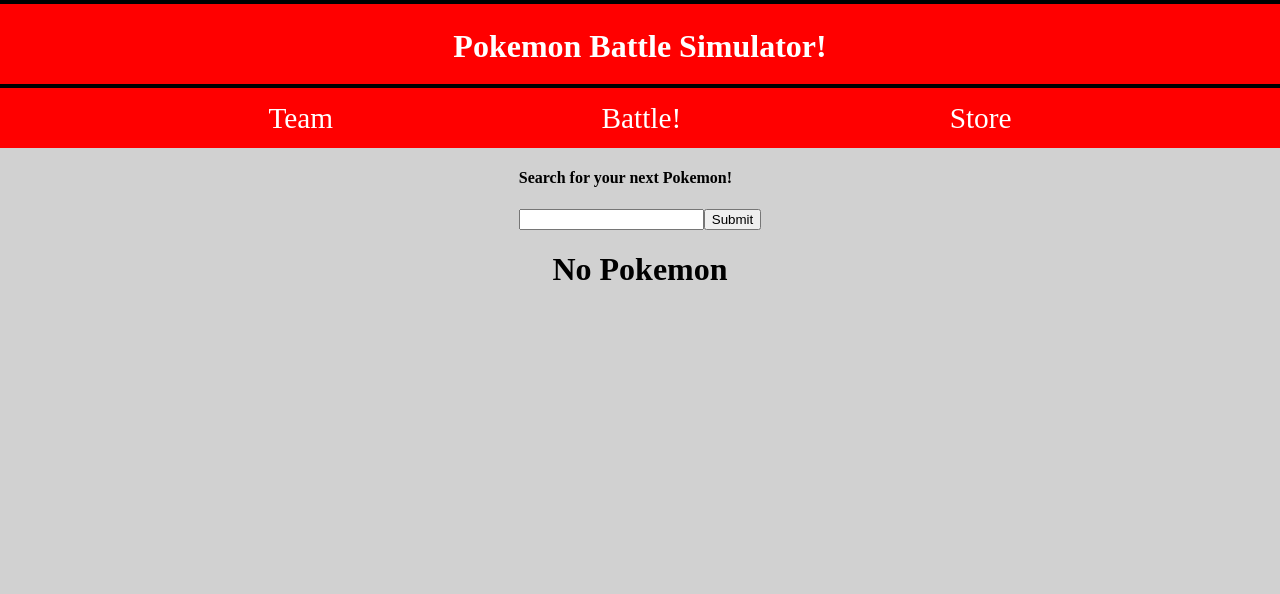
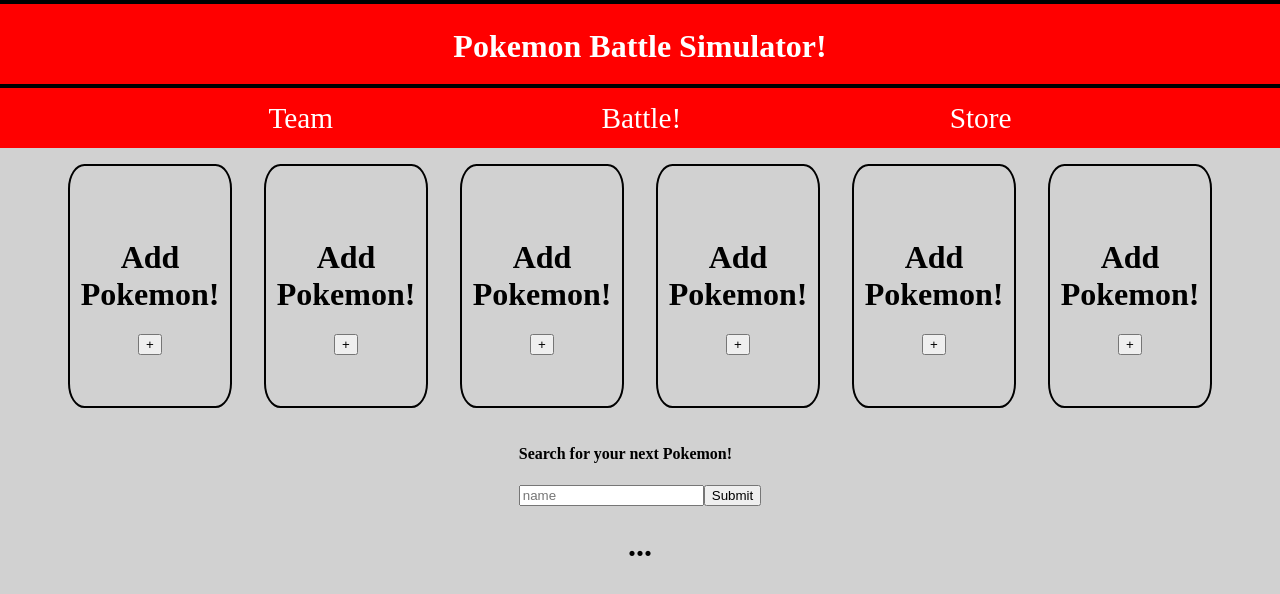
Before and after one commit to Serrin-Sage/Pokemon-Battle-Project, a React (Vite) app: page / in a window 1280 px wide. Shown: the top 594 px of the page. Built offline with nearby package versions, Linux system fonts and the light colour scheme.

Commit message:
Adding pokemon team slots!!

```diff
--- a/src/App.jsx
+++ b/src/App.jsx
@@ -6,7 +6,7 @@
 import Team from './components/Team'
 
 function App() {
-  const [ team, setTeam ] = useState([])
+  const [ team, setTeam ] = useState([null, null, null, null, null, null])
   const [potionTotal, setPotionTotal] = useState(0)
   const [money, setMoney] = useState(20)
   return (
--- /dev/null
+++ b/src/components/Placeholder.jsx
@@ -0,0 +1,15 @@
+const Placeholder = ({ team, setTeam, index, pokemon}) => {
+    const handleClick = () => {
+        const newTeam = [...team]
+        newTeam[index] = pokemon
+        setTeam(newTeam)
+    }
+    return (
+        <div className="card">
+            <h1>Add Pokemon!</h1>
+            <button onClick={handleClick}>+</button>
+        </div>
+    )
+}
+
+export default Placeholder
--- a/src/components/Team.jsx
+++ b/src/components/Team.jsx
@@ -1,5 +1,7 @@
 import { useState } from 'react';
+import TeamResult from './TeamResult';
 import TeamCard from './TeamCard';
+import Placeholder from './Placeholder';
 
 const Team = ({ setTeam, team }) => {
     const [ pokemon, setPokemon ] = useState(null);
@@ -7,6 +9,8 @@
         let req = await fetch(`https://pokeapi.co/api/v2/pokemon/${name}`);
         req.json().then(pk => {
             setPokemon(pk);
+        }).catch(error => {
+            setPokemon(null);
         });
     }
 
@@ -15,26 +19,22 @@
         await getPokemon(e.target.name.value);
         e.target.reset();
     }
-
     return (
         <div>
             <div className="teamDisplay">
-                {team.map(pokemon => {
-                    return (
-                        <div className="card" key={pokemon.id}>
-                            <h1>{pokemon.name}</h1>
-                        </div>
+                {team.map((pk, i) => {
+                    return (pk ? (<TeamCard key={i} index={i} team={team} setTeam={setTeam} pk={pk} pokemon={pokemon}/>) : (<Placeholder key={i} index={i} team={team} setTeam={setTeam} pokemon={pokemon}/>)
                     )
                 })}
             </div>
             <div className="search">
                 <form onSubmit={handleSubmit}>
                     <h4>Search for your next Pokemon!</h4>
-                    <input type="text" name="name"/>
+                    <input type="text" name="name" placeholder="name"required/>
                     <button type="submit">Submit</button>
                 </form>
-                {!pokemon ? (<div><h1>No Pokemon</h1></div>) : (
-                    <TeamCard setTeam={setTeam} team={team} pokemon={pokemon} />
+                {!pokemon ? (<div><h1>...</h1></div>) : (
+                    <TeamResult setTeam={setTeam} team={team} pokemon={pokemon} />
                 )}
             </div>
         </div>
--- a/src/components/TeamCard.jsx
+++ b/src/components/TeamCard.jsx
@@ -1,24 +1,20 @@
-import { ToastContainer, toast } from 'react-toastify';
-import 'react-toastify/dist/ReactToastify.css';
-
-const TeamCard = ({ setTeam, team, pokemon }) => {
-    const errorMessage = () => toast.error('TEAM IS FULL');
-
-    const handleSubmit = () => {
-        if (team.length >= 5) {
-            errorMessage();
-        }
-        else {
-            setTeam([...team, pokemon])
-            console.log(team)
-        }
+const TeamCard = ({ index, team, setTeam, pokemon, pk }) => {
+    const handleClick = () => {
+        const newTeam = [...team]
+        newTeam[index] = pokemon
+        setTeam(newTeam)
     }
-
+    const handleDelete =() => {
+        const newTeam = [...team]
+        newTeam[index] = null
+        setTeam(newTeam)
+    }
     return (
-        <div className="resultCard">
-            <ToastContainer />
-            <h1>Name: {pokemon.name}</h1>
-            <button onClick={handleSubmit}>Add to Team</button>
+        <div className="card">
+            <button className="cardDelete" onClick={handleDelete}>X</button>
+            <h1>{pk.name}</h1>
+            <img src={pk.sprites.front_default} placeholder="no image found"></img>
+            <button onClick={handleClick}>Replace</button>
         </div>
     )
 }
--- /dev/null
+++ b/src/components/TeamResult.jsx
@@ -0,0 +1,9 @@
+const TeamResult = ({ pokemon }) => {
+    return (
+        <div className="resultCard">
+            <img src={pokemon.sprites.front_default}></img>
+        </div>
+    )
+}
+
+export default TeamResult
--- a/src/stylesheets/team-style.css
+++ b/src/stylesheets/team-style.css
@@ -1,9 +1,19 @@
 .card {
     border: 2px solid black;
     width: 10rem;
+    height: 15rem;
+    margin: 1rem;
     display: flex;
+    flex-direction: column;
     justify-content: center;
+    text-align: center;
     align-items: center;
+    border-radius: 10%;
+}
+.cardDelete {
+    border-style: none;
+    background: none;
+    position: relative;
 }
 .search {
     display: flex;
```
Also changed, not shown: 1 other file (tests, documents, lock files or other folders).
